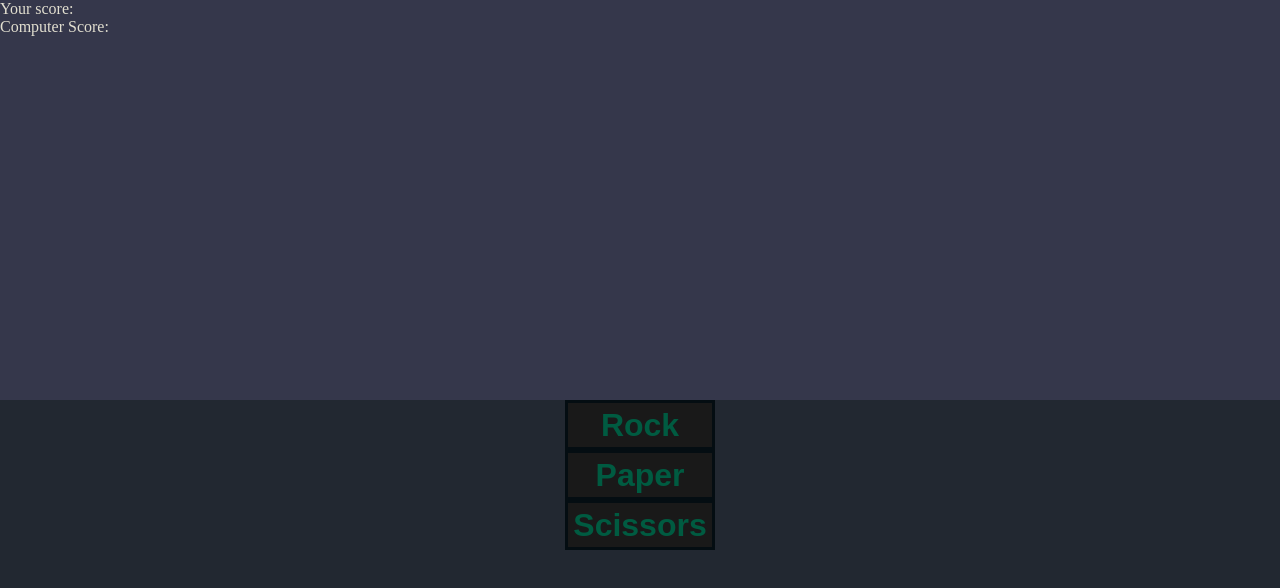
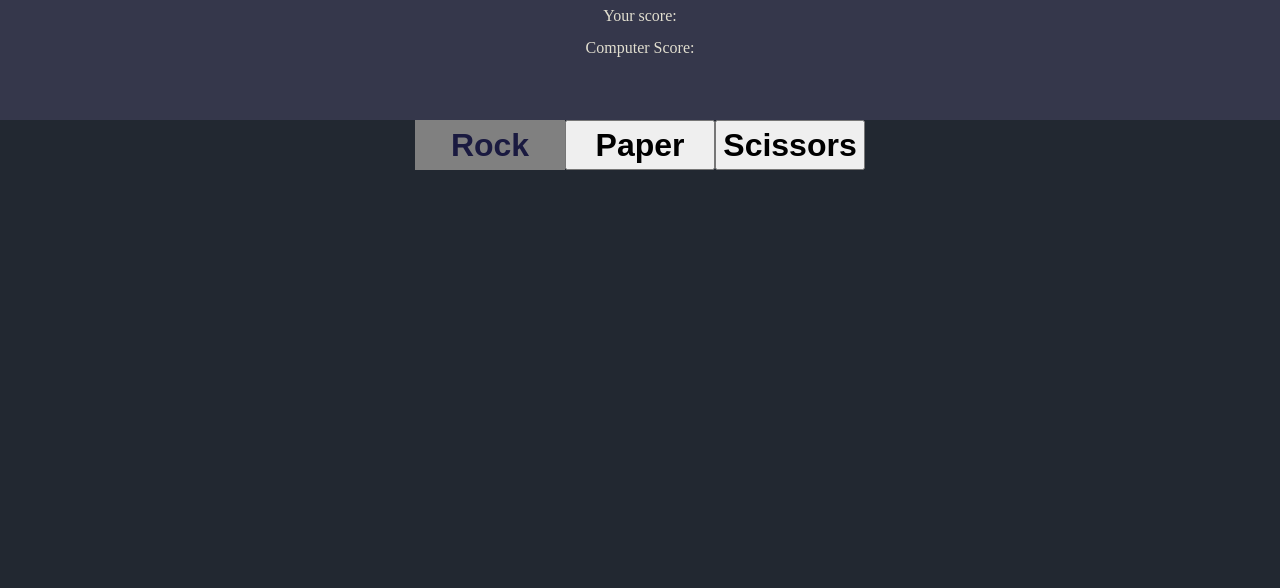
Before and after one commit to krupt3x/rock-paper-scissors, a plain HTML site: page index.html in a window 1280 px wide. Drawn offline with Linux system fonts and the light colour scheme.

Commit message:
made minor changes into the ui

```diff
--- a/index.html
+++ b/index.html
@@ -1,11 +1,14 @@
 <!DOCTYPE html>
 <html lang="en">
+
 <head>
   <meta charset="UTF-8" />
   <meta name="viewport" content="width=device-width, initial-scale=1.0" />
   <title>rock paper scissors</title>
   <link rel="stylesheet" href="./style.css" />
+  <script defer="" src="./index.js"></script>
 </head>
+
 <body>
   <div class="scoreboard">
     <p>
@@ -15,10 +18,13 @@
       <span>Computer Score: <strong></strong></span>
     </p>
   </div>
+  <div class="btns-container">
     <button id="rock-btn" class="btn">Rock</button>
     <button id="paper-btn" class="btn">Paper</button>
     <button id="scissors-btn" class="btn">Scissors</button>
+  </div>
 
-    <script src="./index.js"></script>
+
 </body>
+
 </html>
--- a/style.css
+++ b/style.css
@@ -12,18 +12,26 @@ body {
 .scoreboard {
   background-color: #35374b;
   width: 100vw;
-  height: 50vh;
+  height: 15vh;
+  text-align: center;
+  line-height: 2rem;
 }
 
 .btn {
-  background-color: #191919;
-  color: #005b41;
   width: 150px;
   height: 50px;
   display: block;
-  margin: auto;
-  border: none;
   font-weight: bolder;
   font-size: 2rem;
-  border: 3px solid #040D12;
 }
+
+#rock-btn {
+  background-color: #808080;
+  color: #1a1a40;
+  border: #696969;
+}
+
+.btns-container {
+  display: flex;
+  justify-content: center;
+}
```
Lines whose indentation alone changed are shown as unchanged.
